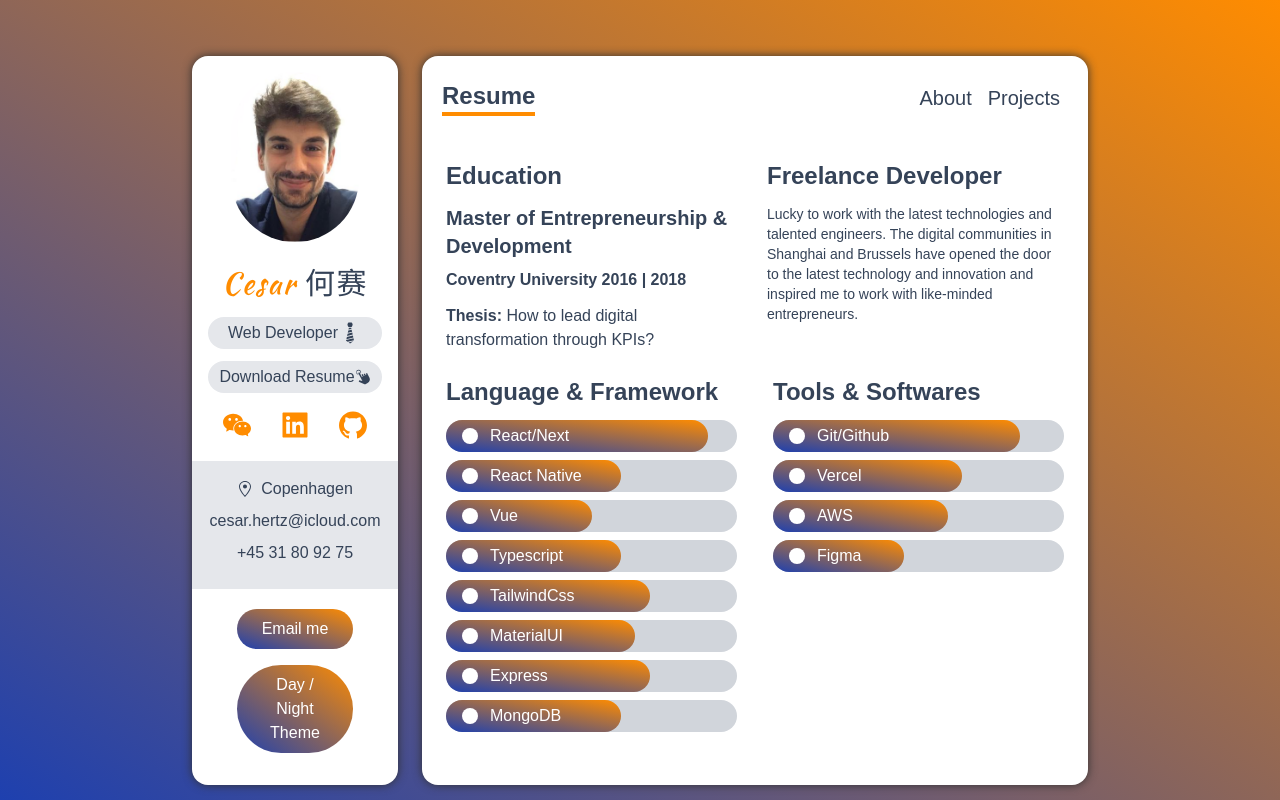
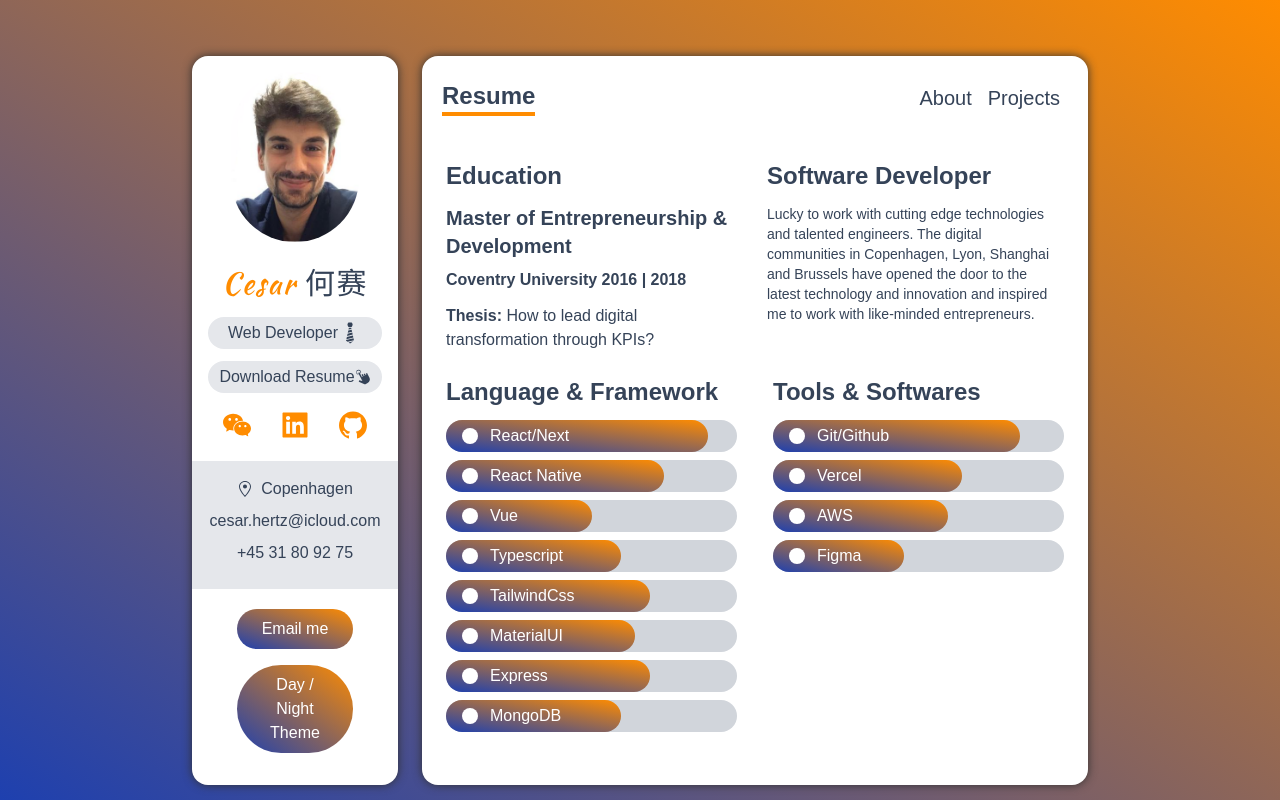
Before and after one commit to manguocesar/portfolio, a Next.js app: page /resume in a window 1280 px wide. Built offline with nearby package versions, Linux system fonts and the light colour scheme.

Commit message:
update xp text content

```diff
--- a/data.ts
+++ b/data.ts
@@ -11,13 +11,13 @@ export const services: Service[] = [
     Icon: RiComputerLine,
     title: "Frontend Development",
     about:
-      "Creating efficient & user-friendly frontends with <b>React</b> & <b>CSS</b> frameworks ",
+      "Creating efficient & user-friendly frontends with <b>ReactJS</b> & <b>CSS</b> frameworks ",
   },
   {
     Icon: FaServer,
     title: "Backend Development",
     about:
-      "Create REST APIs & databases using <b>Express</b> & <b>MongoDB</b>",
+      "Create REST APIs & databases using <b>ExpressJS</b> & <b>MongoDB</b>",
   },
   {
     Icon: FaBusinessTime,
@@ -53,7 +53,7 @@ export const languages: Skill[] = [
   {
     Icon: BsCircleFill,
     name: "React Native",
-    level: "60",
+    level: "75",
   },
   {
     Icon: BsCircleFill,
--- a/pages/resume.tsx
+++ b/pages/resume.tsx
@@ -19,11 +19,11 @@ const Resume = () => {
           </div>
         </div>
         <div>
-          <h5 className="my-3 text-2xl font-bold">Freelance Developer</h5>
+          <h5 className="my-3 text-2xl font-bold">Software Developer</h5>
           <div className="">
 
-            <p className="my-3 text-sm">Lucky to work with the latest technologies and talented engineers.
-             The digital communities in Shanghai and Brussels have opened the door to the latest
+            <p className="my-3 text-sm">Lucky to work with cutting edge technologies and talented engineers.
+             The digital communities in Copenhagen, Lyon, Shanghai and Brussels have opened the door to the latest
               technology and innovation and inspired me to work with like-minded entrepreneurs.</p>
           </div>
         </div>
```
